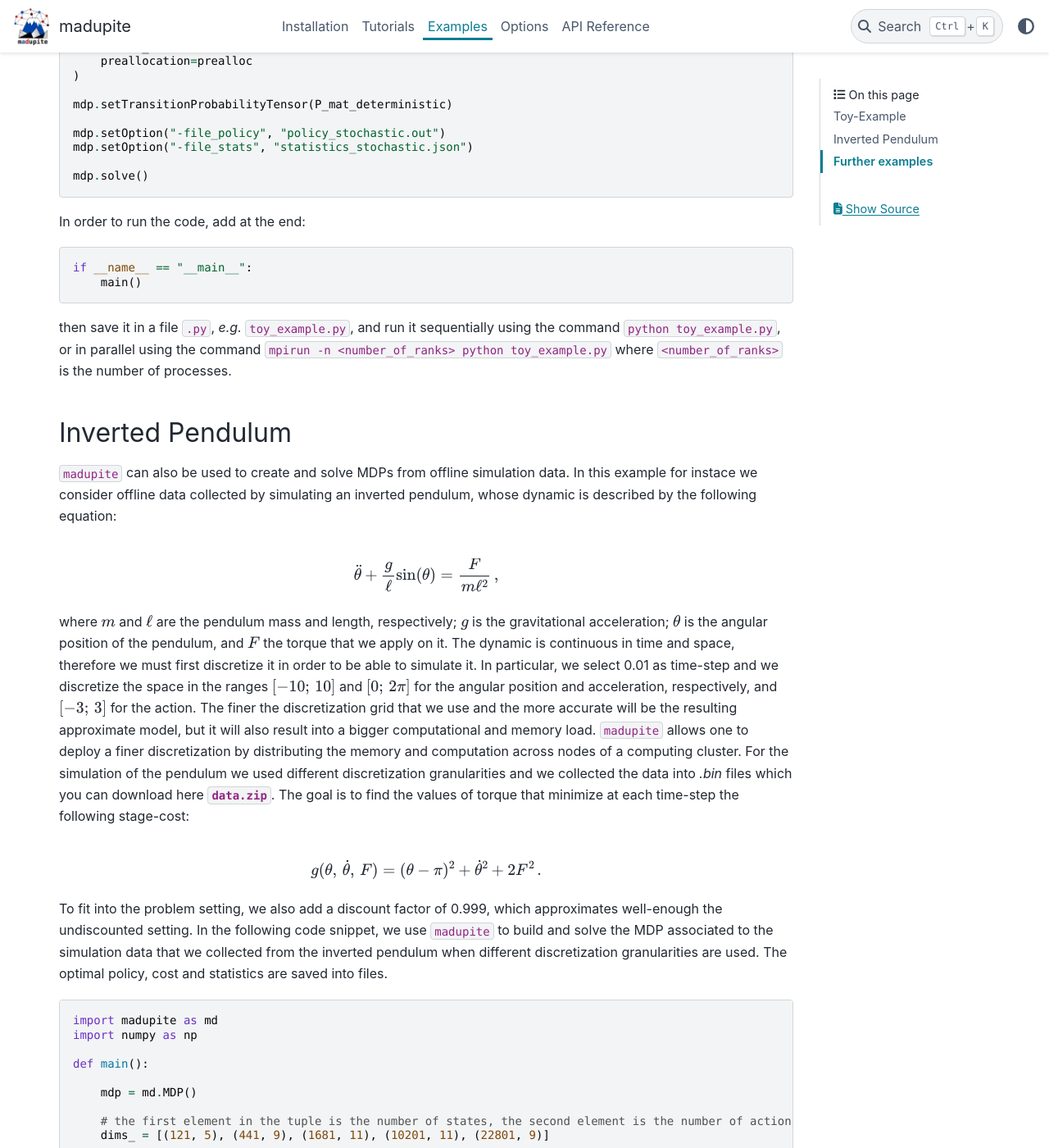
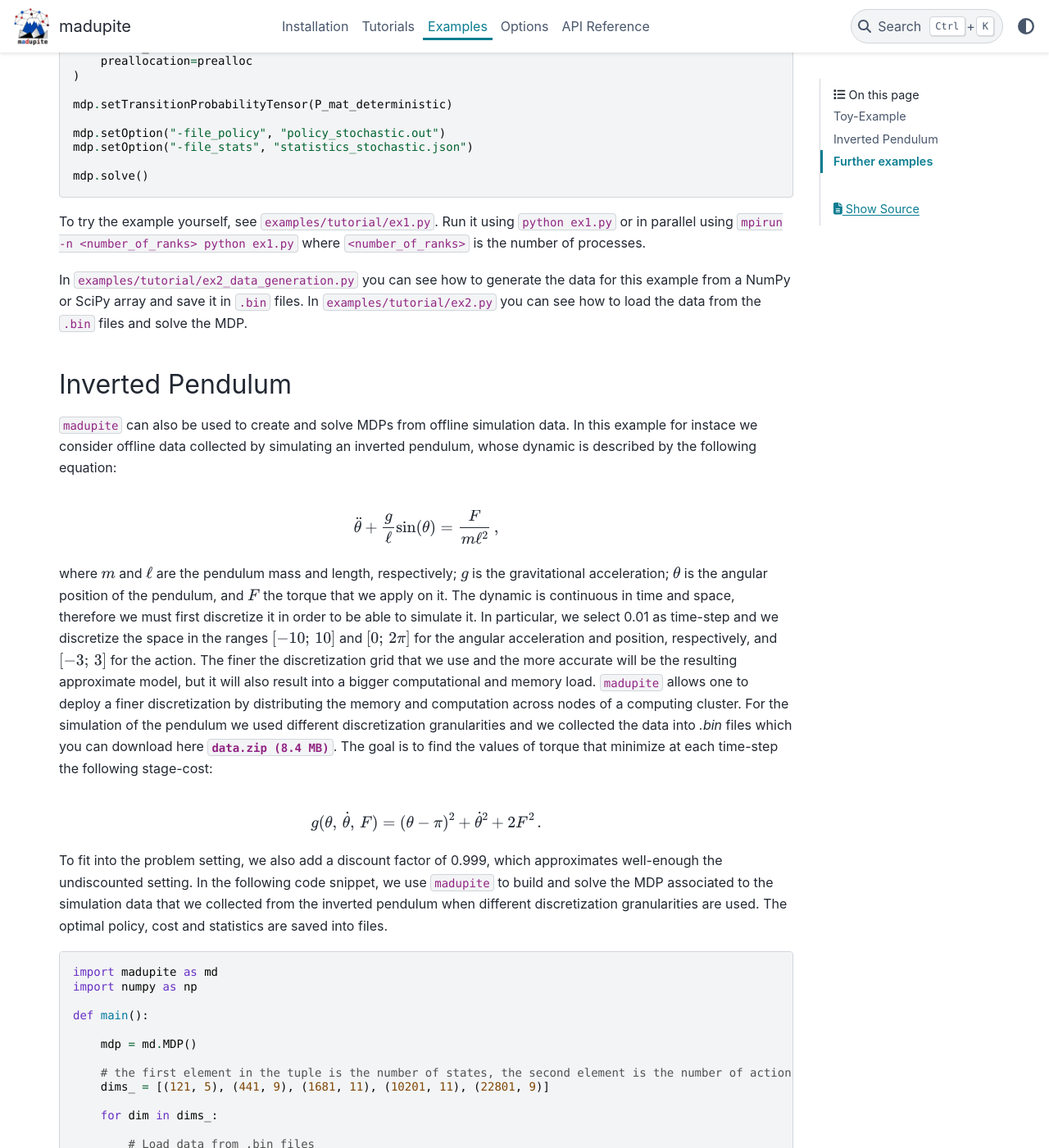
Before and after one commit to madupite/madupite, a Sphinx documentation site: the page built from docs/examples.rst, in a window 1280 px wide and 1400 px high, scrolled down 3050 px. Shown: the whole window at 82% size. Built offline with Sphinx 7.4.7 and the PyData theme 0.15.4, drawn with Linux system fonts in a browser that asks for light colours.

Commit message:
small reformulations

```diff
--- a/docs/examples.rst
+++ b/docs/examples.rst
@@ -111,14 +111,10 @@ In case we want to run benchmarks with a different discount factor, inner solver
         mdp.solve()
 
 
-In order to run the code, add at the end:
+To try the example yourself, see ``examples/tutorial/ex1.py``. Run it using ``python ex1.py`` or in parallel using ``mpirun -n <number_of_ranks> python ex1.py`` where ``<number_of_ranks>`` is the number of processes.
 
-.. code-block:: python
+In ``examples/tutorial/ex2_data_generation.py`` you can see how to generate the data for this example from a NumPy or SciPy array and save it in ``.bin`` files. In ``examples/tutorial/ex2.py`` you can see how to load the data from the ``.bin`` files and solve the MDP.
 
-    if __name__ == "__main__":
-        main()
-
-then save it in a file ``.py``, *e.g.* ``toy_example.py``, and run it sequentially using the command ``python toy_example.py``, or in parallel using the command ``mpirun -n <number_of_ranks> python toy_example.py`` where ``<number_of_ranks>`` is the number of processes.
 
 
 Inverted Pendulum
@@ -134,8 +130,8 @@ Inverted Pendulum
    \end{eqnarray}
 
 where :math:`m` and :math:`\ell` are the pendulum mass and length, respectively; :math:`g` is the gravitational acceleration; :math:`\theta` is the angular position of the pendulum, and :math:`F` the torque that we apply on it.
-The dynamic is continuous in time and space, therefore we must first discretize it in order to be able to simulate it. In particular, we select 0.01 as time-step and we discretize the space in the ranges :math:`[-10;\,10]` and :math:`[0;\, 2 \pi]` for the angular position and acceleration, respectively, and :math:`[-3;\, 3]` for the action. The finer the discretization grid that we use and the more accurate will be the resulting approximate model, but it will also result into a bigger computational and memory load. ``madupite`` allows one to deploy a finer discretization by distributing the memory and computation across nodes of a computing cluster.
-For the simulation of the pendulum we used different discretization granularities and we collected the data into `.bin` files which you can download here :download:`data.zip <data.zip>`.
+The dynamic is continuous in time and space, therefore we must first discretize it in order to be able to simulate it. In particular, we select 0.01 as time-step and we discretize the space in the ranges :math:`[-10;\,10]` and :math:`[0;\, 2 \pi]` for the angular acceleration and position, respectively, and :math:`[-3;\, 3]` for the action. The finer the discretization grid that we use and the more accurate will be the resulting approximate model, but it will also result into a bigger computational and memory load. ``madupite`` allows one to deploy a finer discretization by distributing the memory and computation across nodes of a computing cluster.
+For the simulation of the pendulum we used different discretization granularities and we collected the data into `.bin` files which you can download here :download:`data.zip (8.4 MB) <data.zip>`.
 The goal is to find the values of torque that minimize at each time-step the following stage-cost:
 
 .. math::
--- a/docs/options.rst
+++ b/docs/options.rst
@@ -193,6 +193,11 @@ Hard-coded options:
    mdp.setOption("-max_iter_pi", "500");
    mdp.setOption("-max_iter_pi", "True");
 
+
+.. warning::
+
+   As of ``madupite`` V1.0, ``MDP::setOption()`` uses a global options data base even though it is called on an instance of the MDP class. This means that ``mdp1.setOption("-discount_factor", "0.999")`` will also set the discount factor for ``mdp2``. This holds for both C++ and Python.
+
 For more information on available KSP types and preconditioners, refer to the PETSc documentation:
 
 * KSP types: https://petsc.org/release/manualpages/KSP/KSPType/
```
